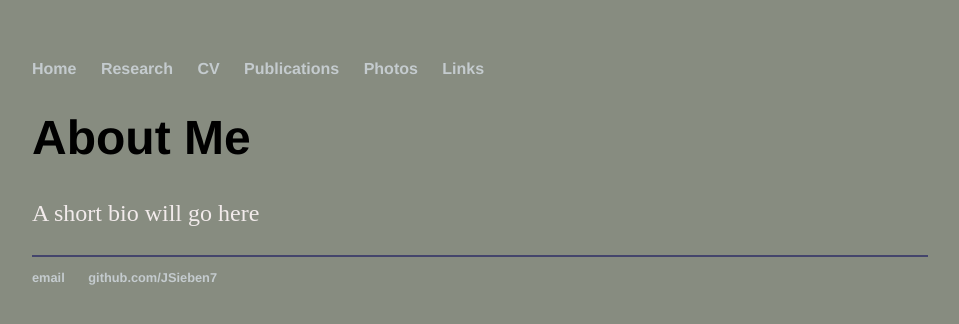
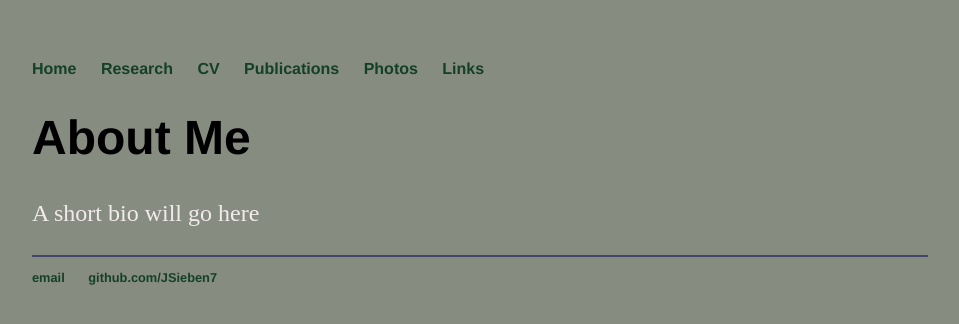
Before and after one commit to JSieben7/JSieben7.github.io, a Jekyll site: the page built from index.html, in a window 1280 px wide. Shown: the top 324 px of the page, without its empty margins (160-1119 px from the left). Built offline with Jekyll 4.4.1, drawn with Linux system fonts in a browser that asks for light colours.

Commit message:
Update main.css

```diff
--- a/css/main.css
+++ b/css/main.css
@@ -15,7 +15,7 @@ nav ul li, footer ul li {
 }
 a {
     text-decoration: none;
-    color: #c4cbce;
+    color: #134026;
 }
 a:hover {
     text-decoration: underline;
```
